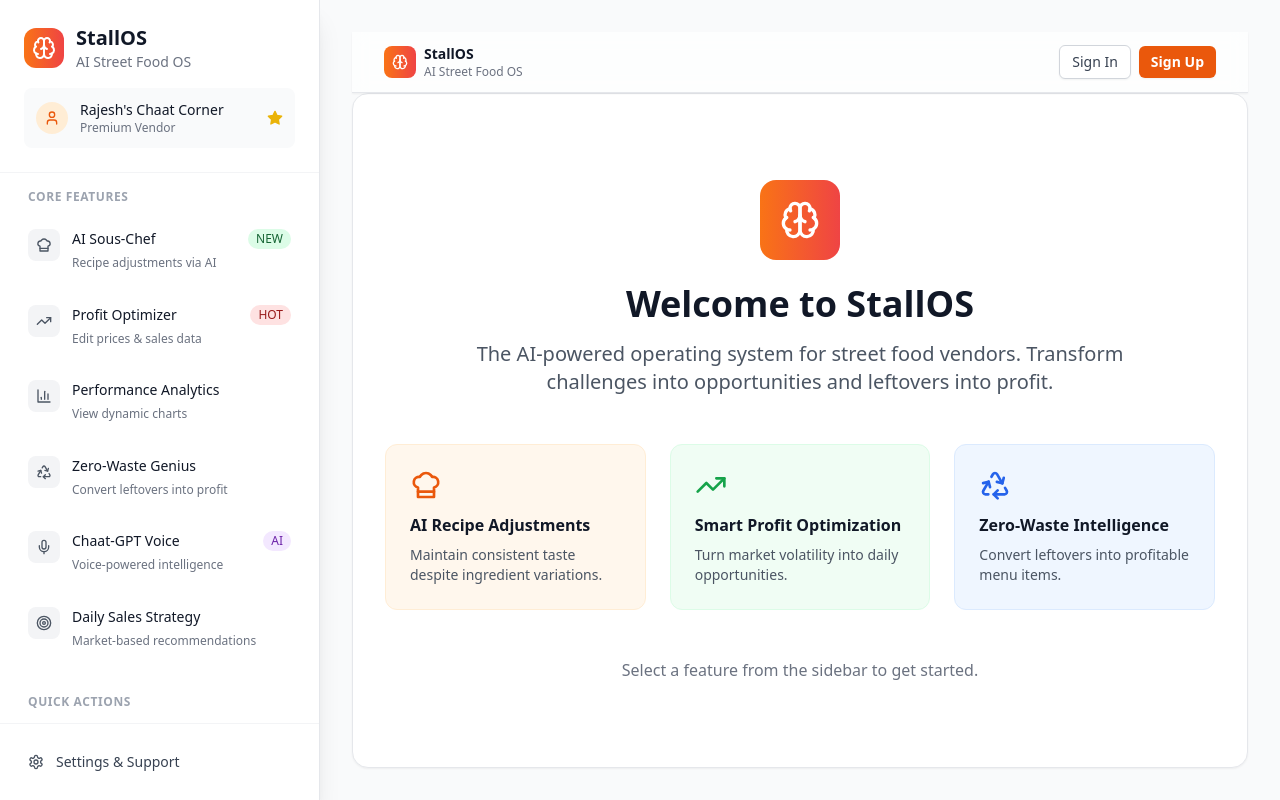
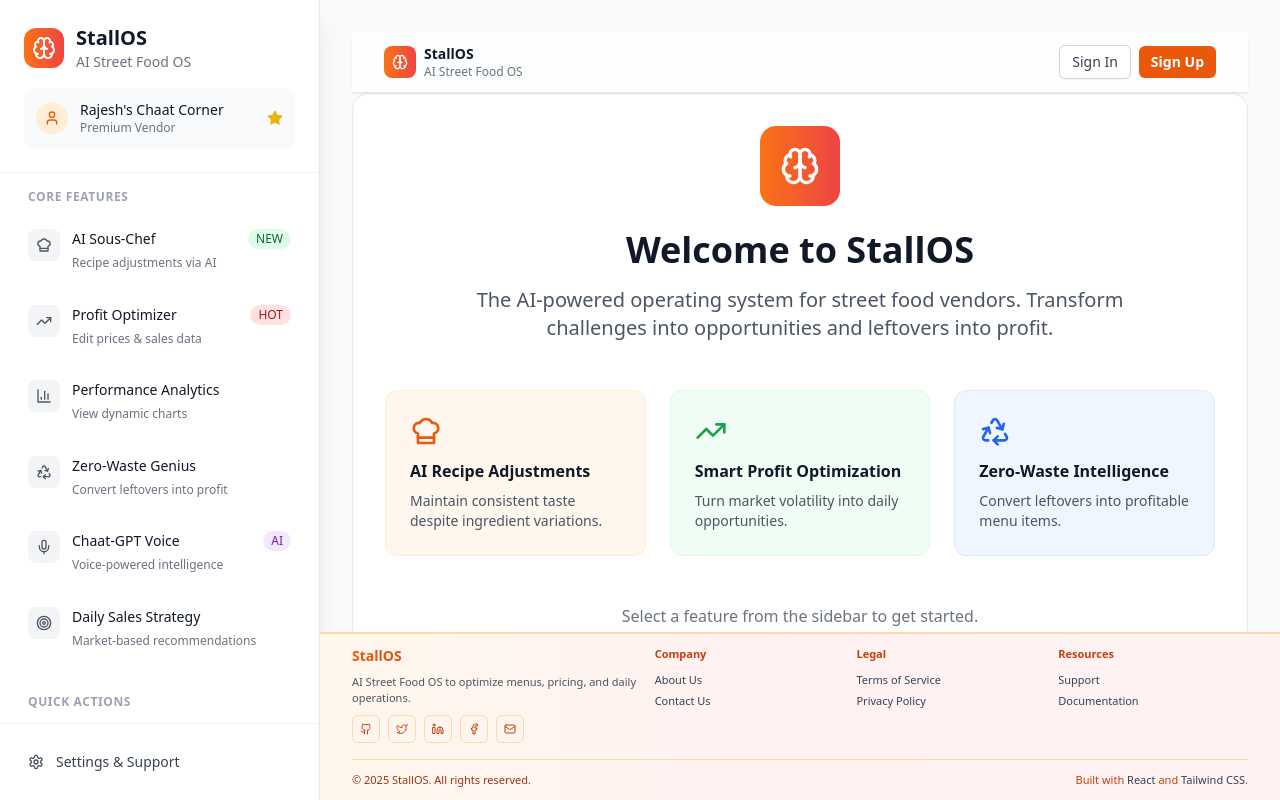
Before and after one commit to Zaki-Mohd/StallOs, a React (Vite) app: page / in a window 1280 px wide. Built offline with nearby package versions, Linux system fonts and the light colour scheme.

Commit message:
Add Footer Section

```diff
--- a/src/App.tsx
+++ b/src/App.tsx
@@ -7,14 +7,15 @@ import PerformanceAnalytics from './components/PerformanceAnalytics';
 import ZeroWaste from './components/ZeroWaste';
 import LandingPage from './components/LandingPage';
 import ChatGPT from './components/ChatGPT';
-import DailyStrategy from './components/DailyStrategy';
+
+import Footer from './components/Footer';
 
 // Register Chart.js components
 ChartJS.register(CategoryScale, LinearScale, PointElement, LineElement, BarElement, ArcElement, Title, Tooltip, Legend);
 
-// ============================================================================
+// ===========================================================================
 // == MAIN APP COMPONENT (State Manager and Router)
-// ============================================================================
+// ===========================================================================
 function App() {
     const [activeFeature, setActiveFeature] = useState<string | null>(null);
     const [isSidebarOpen, setIsSidebarOpen] = useState(false);
@@ -238,7 +239,10 @@ function App() {
                 </div>
                 <main className="flex-1 relative z-0 overflow-y-auto focus:outline-none p-4 md:p-8">
                     {renderActiveFeature()}
+                                {/* Global Footer */}
+
                 </main>
+                <Footer />
             </div>
         </div>
     );
--- /dev/null
+++ b/src/components/Footer.tsx
@@ -0,0 +1,159 @@
+import React from 'react';
+import { Github, Twitter, Linkedin, Facebook, Mail } from 'lucide-react';
+
+/**
+ * Global Footer Component
+ * - Responsive, accessible, and Tailwind-styled
+ * - Includes copyright text, social links, and important page links
+ * - Designed to sit at the bottom of all pages when placed after main content in a flex column layout
+ */
+const Footer: React.FC = () => {
+  const year = new Date().getFullYear();
+
+  return (
+    <footer className="w-full border-t-2 border-orange-200 bg-gradient-to-r from-orange-50 via-rose-50 to-red-50">
+      <div className="mx-auto max-w-7xl px-4 sm:px-6 lg:px-8 py-3">
+        {/* Top */}
+        <div className="grid gap-3 md:grid-cols-3">
+          {/* Brand */}
+          <div>
+            <h3 className="text-sm font-semibold bg-gradient-to-r from-orange-600 to-red-600 bg-clip-text text-transparent">StallOS</h3>
+            <p className="mt-2 text-[11px] text-gray-600">
+              AI Street Food OS to optimize menus, pricing, and daily operations.
+            </p>
+            {/* Social icons restored with non-clickable hash links */}
+            <div className="mt-2 flex items-center gap-2">
+              <a
+                href="#"
+                onClick={(e) => e.preventDefault()}
+                aria-label="GitHub"
+                className="inline-flex h-7 w-7 items-center justify-center rounded-md border border-orange-200 text-orange-700 hover:text-orange-800 hover:bg-orange-100 transition-colors"
+              >
+                <Github className="h-3 w-3" />
+              </a>
+              <a
+                href="#"
+                onClick={(e) => e.preventDefault()}
+                aria-label="Twitter"
+                className="inline-flex h-7 w-7 items-center justify-center rounded-md border border-orange-200 text-orange-700 hover:text-orange-800 hover:bg-orange-100 transition-colors"
+              >
+                <Twitter className="h-3 w-3" />
+              </a>
+              <a
+                href="#"
+                onClick={(e) => e.preventDefault()}
+                aria-label="LinkedIn"
+                className="inline-flex h-7 w-7 items-center justify-center rounded-md border border-orange-200 text-orange-700 hover:text-orange-800 hover:bg-orange-100 transition-colors"
+              >
+                <Linkedin className="h-3 w-3" />
+              </a>
+              <a
+                href="#"
+                onClick={(e) => e.preventDefault()}
+                aria-label="Facebook"
+                className="inline-flex h-7 w-7 items-center justify-center rounded-md border border-orange-200 text-orange-700 hover:text-orange-800 hover:bg-orange-100 transition-colors"
+              >
+                <Facebook className="h-3 w-3" />
+              </a>
+              <a
+                href="#"
+                onClick={(e) => e.preventDefault()}
+                aria-label="Email"
+                className="inline-flex h-7 w-7 items-center justify-center rounded-md border border-orange-200 text-orange-700 hover:text-orange-800 hover:bg-orange-100 transition-colors"
+              >
+                <Mail className="h-3 w-3" />
+              </a>
+            </div>
+          </div>
+
+          {/* Quick Links */}
+          <nav aria-label="Important links" className="grid grid-cols-2 gap-3 md:col-span-2 md:grid-cols-3">
+            <div>
+              <h4 className="text-[11px] font-semibold text-orange-700">Company</h4>
+              <ul className="mt-2.5 space-y-1 text-[11px] text-gray-700">
+                <li>
+                  <a
+                    href="https://github.com/DarshanBhamare/StallOs"
+                    target="_blank"
+                    rel="noreferrer"
+                    className="hover:text-orange-800 hover:underline underline-offset-4"
+                  >
+                    About Us
+                  </a>
+                </li>
+                <li>
+                  <a
+                    href="mailto:support@stallos.app"
+                    className="hover:text-orange-800 hover:underline underline-offset-4"
+                  >
+                    Contact Us
+                  </a>
+                </li>
+              </ul>
+            </div>
+            <div>
+              <h4 className="text-[11px] font-semibold text-orange-700">Legal</h4>
+              <ul className="mt-2.5 space-y-1 text-[11px] text-gray-700">
+                <li>
+                  <a
+                    href="https://www.termsfeed.com/public/uploads/2021/03/sample-terms-of-service-template.pdf"
+                    target="_blank"
+                    rel="noreferrer"
+                    className="hover:text-orange-800 hover:underline underline-offset-4"
+                  >
+                    Terms of Service
+                  </a>
+                </li>
+                <li>
+                  <a
+                    href="https://www.privacypolicies.com/live/"
+                    target="_blank"
+                    rel="noreferrer"
+                    className="hover:text-orange-800 hover:underline underline-offset-4"
+                  >
+                    Privacy Policy
+                  </a>
+                </li>
+              </ul>
+            </div>
+            <div>
+              <h4 className="text-[11px] font-semibold text-orange-700">Resources</h4>
+              <ul className="mt-2.5 space-y-1 text-[11px] text-gray-700">
+                <li>
+                  <a
+                    href="https://github.com/DarshanBhamare/StallOs/issues"
+                    target="_blank"
+                    rel="noreferrer"
+                    className="hover:text-orange-800 hover:underline underline-offset-4"
+                  >
+                    Support
+                  </a>
+                </li>
+                <li>
+                  <a
+                    href="https://github.com/DarshanBhamare/StallOs"
+                    target="_blank"
+                    rel="noreferrer"
+                    className="hover:text-orange-800 hover:underline underline-offset-4"
+                  >
+                    Documentation
+                  </a>
+                </li>
+              </ul>
+            </div>
+          </nav>
+        </div>
+
+        {/* Bottom */}
+        <div className="mt-4 flex flex-col gap-2 border-t border-orange-200 pt-3 sm:flex-row sm:items-center sm:justify-between">
+          <p className="text-[11px] text-orange-800">© {year} StallOS. All rights reserved.</p>
+          <p className="text-[11px] text-orange-700">
+            Built with <span className="font-medium text-gray-700">React</span> and <span className="font-medium text-gray-700">Tailwind CSS</span>.
+          </p>
+        </div>
+      </div>
+    </footer>
+  );
+};
+
+export default Footer;
```
